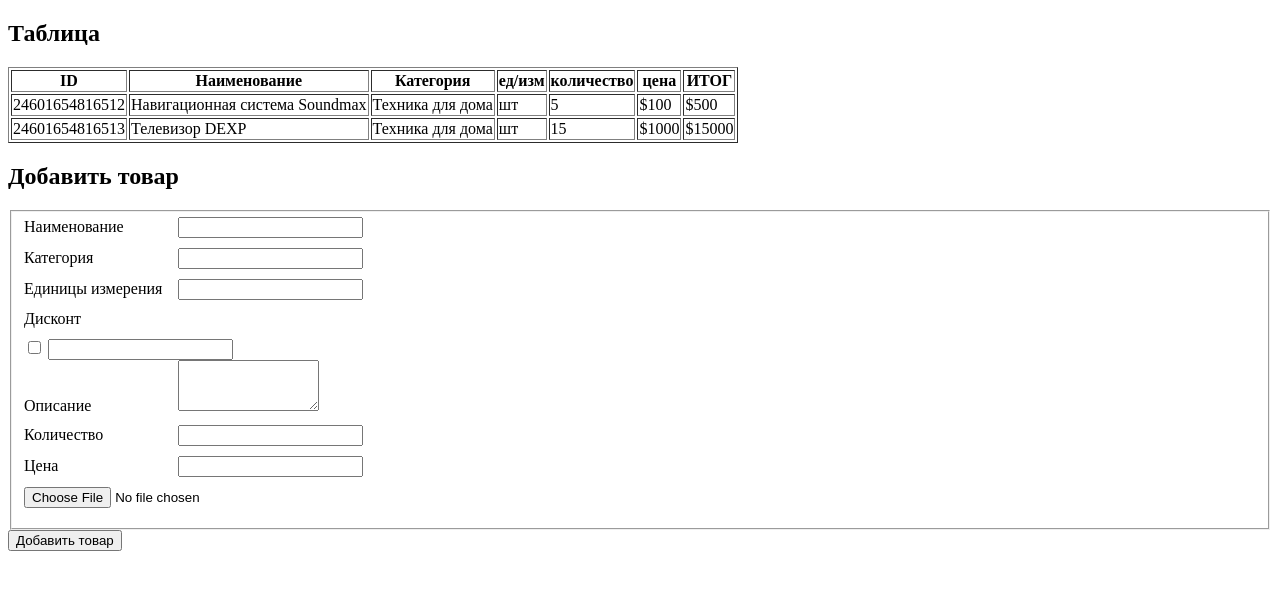
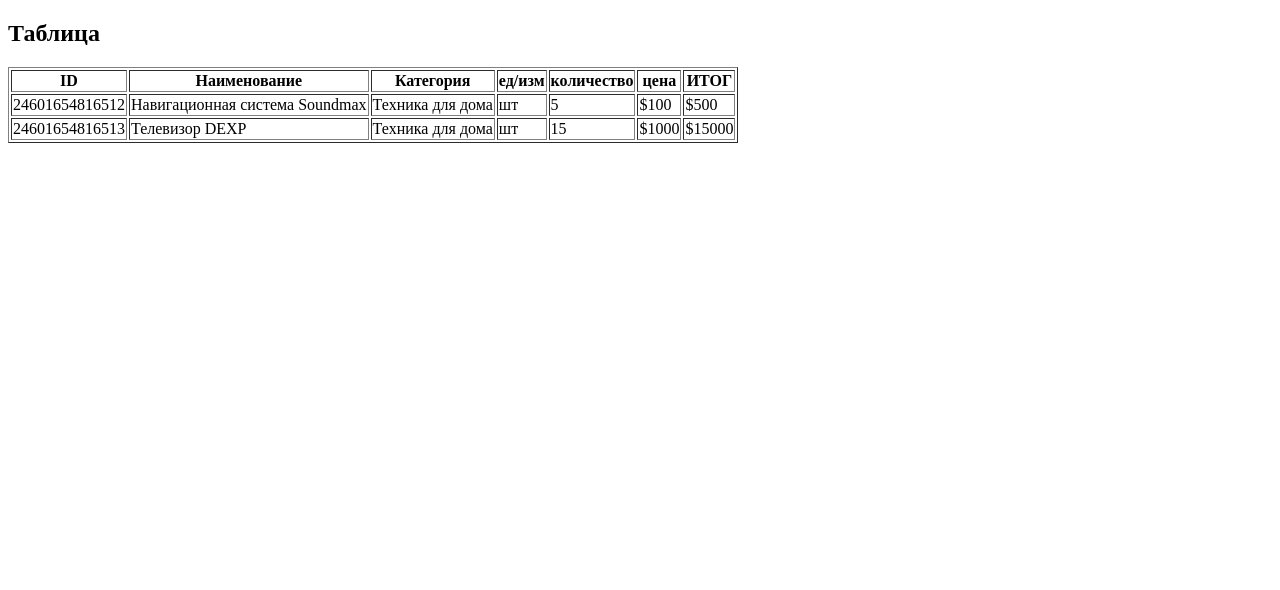
Before and after one commit to TataFart/cms-shop, a plain HTML site: page index.html in a window 1280 px wide. Drawn offline with Linux system fonts and the light colour scheme.

Commit message:
fix mistakes

```diff
--- a/index.html
+++ b/index.html
@@ -4,16 +4,6 @@
     <meta charset="UTF-8">
     <meta name="viewport" content="width=device-width, initial-scale=1.0">
     <title>CMS-GoodShop - интернет-магазин техники</title>
-    <style>
-        label{
-            display: block;
-            margin-bottom: 10px ;
-        }
-        span{
-            display: inline-block;
-            width: 150px;
-        }
-    </style>
 </head>
 
 <body>
@@ -54,50 +44,6 @@
         </table>
     </section>
 
-    <section>
-        <h2>Добавить товар</h2>
-        <form action="https://jsonplaceholder.typicode.com/posts" method="post">
-            <fieldset>
-                <label><span>Наименование</span>
-                    <input type="text" name="name" id="name">
-                </label>
 
-                <label><span>Категория</span>
-                    <input type="text" list="categories" id="category" name="category">
-                    <datalist name="category" id="categories">
-                        <option value="Техника для дома"></option>
-                        <option value="Бытовая техника для красоты"></option>
-                        <option value="Кухонная бытовая техника"></option>
-                    </datalist>
-                </label>
-
-                <label><span>Единицы измерения</span>
-                    <input type="text" name="unit">
-                </label>
-
-                <label for="discont"><span>Дисконт</span>
-                </label>
-                <input type="checkbox" name="discont">
-                <input type="text" name="discont_size" id="discont">
-
-                <label><span>Описание</span>
-                    <textarea cols="15" rows="3" name="description"></textarea>
-                </label>
-
-                <label><span>Количество</span>
-                    <input type="number" name="amount">
-                </label>
-
-                <label><span>Цена</span>
-                    <input type="number" name="price">
-                </label>
-
-                <label>
-                    <input type="file" name="file" id="file" accept="image/*">
-                </label>
-            </fieldset>
-            <button type="submit" formtarget="blanc">Добавить товар</button>
-        </form>
-    </section>
 </body>
 </html>
```
Also changed, not shown: form.html (added, +51 -0 lines).
